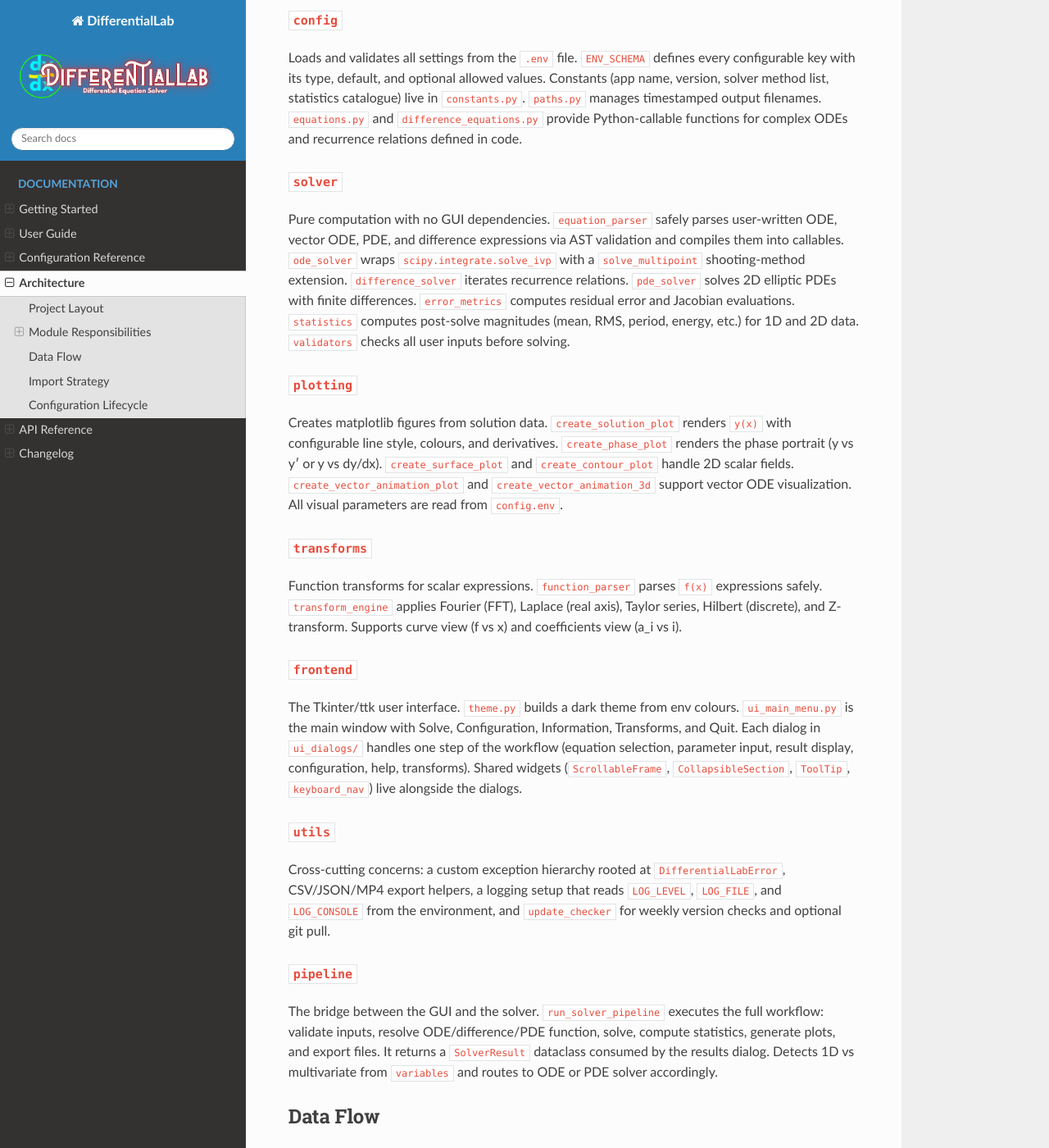
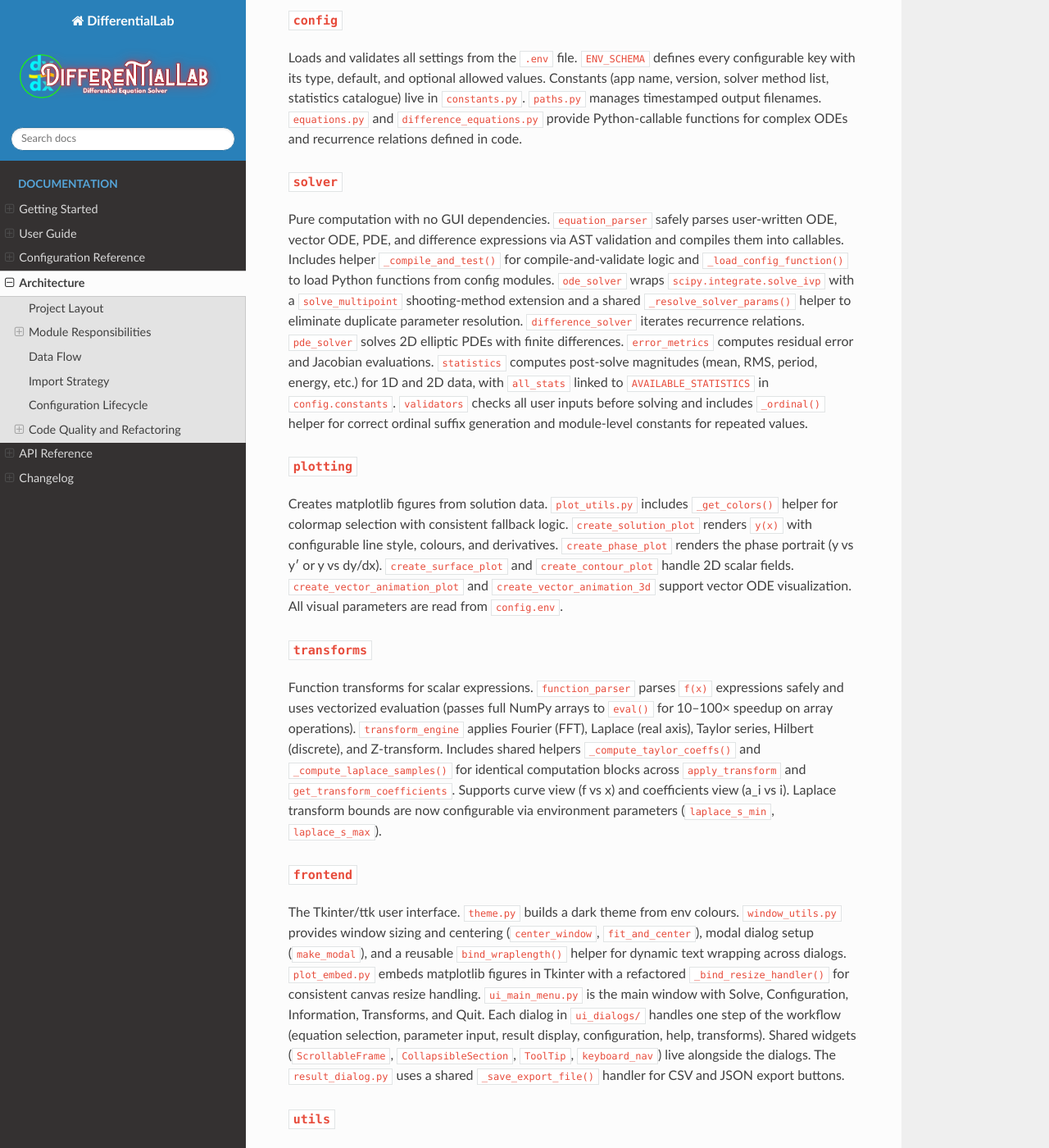
Before and after one commit to DOKOS-TAYOS/DifferentialLab, a Sphinx documentation site: the page built from docs/architecture.md, in a window 1280 px wide and 1400 px high, scrolled down 1141 px. Shown: the whole window at 82% size. Built offline with Sphinx 7.4.7 and the Read the Docs theme 3.1.0, drawn with Linux system fonts in a browser that asks for light colours; some of the changed text lies outside the part shown.

Commit message:
Update documentation with v0.2.3 code quality improvements
Added comprehensive changelog entry documenting:
- 4 bug fixes (ordinal suffixes, stash-pop logic, dead code, dict conversion)
- 11 helper function extractions eliminating ~250 lines of duplication
- Vectorized array operations (10-100x performance improvement)
- Type safety improvements (Literal type definitions)
- UI consistency fixes (Spanish label correction)
- Module organization improvements

Updated architecture.md to document:
- New helper functions across modules (ode_solver, equation_parser, transform_engine, plot_utils, plot_embed, window_utils, result_dialog)
- Vectorized function_parser for array operations
- New code quality section with metrics and design patterns
- Configuration lifecycle and import strategy

Updated README.md with "Code Quality" section highlighting:
- Helper function extraction and deduplication
- Performance improvements
- Type safety improvements
- Zero breaking changes

All changes are internal refactoring with no user-facing impact.

```diff
--- a/docs/architecture.md
+++ b/docs/architecture.md
@@ -69,46 +69,65 @@
 
 Pure computation with no GUI dependencies.  `equation_parser` safely parses
 user-written ODE, vector ODE, PDE, and difference expressions via AST
-validation and compiles them into callables.  `ode_solver` wraps
-`scipy.integrate.solve_ivp` with a `solve_multipoint` shooting-method
-extension.  `difference_solver` iterates recurrence relations.
-`pde_solver` solves 2D elliptic PDEs with finite differences.
-`error_metrics` computes residual error and Jacobian evaluations.
-`statistics` computes post-solve magnitudes (mean, RMS, period, energy, etc.)
-for 1D and 2D data.  `validators` checks all user inputs before solving.
+validation and compiles them into callables. Includes helper `_compile_and_test()`
+for compile-and-validate logic and `_load_config_function()` to load Python
+functions from config modules.  `ode_solver` wraps `scipy.integrate.solve_ivp`
+with a `solve_multipoint` shooting-method extension and a shared
+`_resolve_solver_params()` helper to eliminate duplicate parameter resolution.
+`difference_solver` iterates recurrence relations.  `pde_solver` solves 2D
+elliptic PDEs with finite differences.  `error_metrics` computes residual error
+and Jacobian evaluations.  `statistics` computes post-solve magnitudes (mean,
+RMS, period, energy, etc.) for 1D and 2D data, with `all_stats` linked to
+`AVAILABLE_STATISTICS` in `config.constants`.  `validators` checks all user
+inputs before solving and includes `_ordinal()` helper for correct ordinal
+suffix generation and module-level constants for repeated values.
 
 ### `plotting`
 
-Creates matplotlib figures from solution data.  `create_solution_plot`
-renders `y(x)` with configurable line style, colours, and derivatives.
-`create_phase_plot` renders the phase portrait (y vs y′ or y vs dy/dx).
-`create_surface_plot` and `create_contour_plot` handle 2D scalar fields.
-`create_vector_animation_plot` and `create_vector_animation_3d` support
+Creates matplotlib figures from solution data.  `plot_utils.py` includes
+`_get_colors()` helper for colormap selection with consistent fallback logic.
+`create_solution_plot` renders `y(x)` with configurable line style, colours,
+and derivatives.  `create_phase_plot` renders the phase portrait (y vs y′ or
+y vs dy/dx).  `create_surface_plot` and `create_contour_plot` handle 2D scalar
+fields.  `create_vector_animation_plot` and `create_vector_animation_3d` support
 vector ODE visualization.  All visual parameters are read from `config.env`.
 
 ### `transforms`
 
-Function transforms for scalar expressions.  `function_parser` parses
-`f(x)` expressions safely.  `transform_engine` applies Fourier (FFT),
-Laplace (real axis), Taylor series, Hilbert (discrete), and Z-transform.
-Supports curve view (f vs x) and coefficients view (a_i vs i).
+Function transforms for scalar expressions.  `function_parser` parses `f(x)`
+expressions safely and uses vectorized evaluation (passes full NumPy arrays to
+`eval()` for 10–100× speedup on array operations).  `transform_engine` applies
+Fourier (FFT), Laplace (real axis), Taylor series, Hilbert (discrete), and
+Z-transform. Includes shared helpers `_compute_taylor_coeffs()` and
+`_compute_laplace_samples()` for identical computation blocks across
+`apply_transform` and `get_transform_coefficients`.  Supports curve view (f vs x)
+and coefficients view (a_i vs i). Laplace transform bounds are now configurable
+via environment parameters (`laplace_s_min`, `laplace_s_max`).
 
 ### `frontend`
 
 The Tkinter/ttk user interface.  `theme.py` builds a dark theme from env
-colours.  `ui_main_menu.py` is the main window with Solve, Configuration,
+colours.  `window_utils.py` provides window sizing and centering (`center_window`,
+`fit_and_center`), modal dialog setup (`make_modal`), and a reusable
+`bind_wraplength()` helper for dynamic text wrapping across dialogs.
+`plot_embed.py` embeds matplotlib figures in Tkinter with a refactored
+`_bind_resize_handler()` for consistent canvas resize handling.
+`ui_main_menu.py` is the main window with Solve, Configuration,
 Information, Transforms, and Quit.  Each dialog in `ui_dialogs/` handles
 one step of the workflow (equation selection, parameter input, result
 display, configuration, help, transforms).  Shared widgets
 (`ScrollableFrame`, `CollapsibleSection`, `ToolTip`, `keyboard_nav`) live
-alongside the dialogs.
+alongside the dialogs. The `result_dialog.py` uses a shared `_save_export_file()`
+handler for CSV and JSON export buttons.
 
 ### `utils`
 
 Cross-cutting concerns: a custom exception hierarchy rooted at
-`DifferentialLabError`, CSV/JSON/MP4 export helpers, a logging setup that
-reads `LOG_LEVEL`, `LOG_FILE`, and `LOG_CONSOLE` from the environment,
-and `update_checker` for weekly version checks and optional git pull.
+`DifferentialLabError`, CSV/JSON/MP4 export helpers with consistent public API,
+a logging setup that reads `LOG_LEVEL`, `LOG_FILE`, and `LOG_CONSOLE` from the
+environment (now imports `get_project_root()` from `config.paths` to avoid path
+duplication), and `update_checker` for weekly version checks and optional git
+pull with improved git stash detection logic.
 
 ### `pipeline`
 
@@ -166,3 +185,54 @@
 2. Invalid values are silently corrected to their defaults with a log warning.
 3. Code reads settings on demand via `get_env_from_schema(key)`.
 4. The Configuration dialog writes a new `.env` and restarts the process.
+
+## Code Quality and Refactoring
+
+### Helper Function Extraction
+
+To maintain consistency and reduce duplication, the following helper functions
+were introduced:
+
+| Module | Helper | Purpose |
+|--------|--------|---------|
+| `solver/ode_solver.py` | `_resolve_solver_params()` | Shared solver parameter resolution (method, max_step, rtol, atol, t_eval) |
+| `solver/equation_parser.py` | `_compile_and_test()` | Safe expression compilation with test evaluation |
+| `solver/equation_parser.py` | `_load_config_function()` | Load Python functions from config modules by name |
+| `solver/validators.py` | `_ordinal()` | Generate correct ordinal suffixes ("1st", "2nd", "3rd", etc.) |
+| `transforms/transform_engine.py` | `_compute_taylor_coeffs()` | Taylor series coefficient computation |
+| `transforms/transform_engine.py` | `_compute_laplace_samples()` | Laplace transform sample computation |
+| `plotting/plot_utils.py` | `_get_colors()` | Colormap selection with consistent fallback logic |
+| `frontend/plot_embed.py` | `_bind_resize_handler()` | Canvas resize event handling for matplotlib embedding |
+| `frontend/window_utils.py` | `bind_wraplength()` | Dynamic text wrapping for labels based on frame width |
+| `frontend/ui_dialogs/result_dialog.py` | `_save_export_file()` | Shared CSV/JSON export file dialog handler |
+
+### Performance Improvements
+
+- **Vectorized array evaluation** (10–100× speedup): `transforms/function_parser.py`
+  now passes full NumPy arrays directly to `eval()` instead of iterating
+  element-wise, dramatically improving performance for large arrays.
+
+### Code Metrics
+
+- **~250 lines of duplicated code eliminated** through extraction of 11 helpers
+- **18 files modified** with internal refactoring
+- **11 helper functions introduced** to consolidate repeated patterns
+- **Zero breaking changes** — all refactoring is internal and transparent to users
+- **Improved type safety** — `EquationType` now uses `Literal` for stricter type checking
+
+### Design Patterns
+
+**Module-level constants**: Repeated scalar values (e.g., `_MAX_FPS`, `subscripts`,
+`_MAX_GRID_POINTS`) are defined at module level rather than inline or inside
+functions.
+
+**Lazy imports**: Heavy dependencies (SciPy, Matplotlib) are imported inside
+functions to minimize startup time. Configuration-heavy modules use lazy imports
+to avoid circular dependencies.
+
+**Public vs private API**: Helper functions prefixed with `_` are module-private;
+public functions have no underscore prefix. Export public APIs via `__init__.py`.
+
+**Error handling**: Expression parsing uses AST validation before compilation to
+provide clear error messages early. Solver exceptions are caught and displayed
+to the user via messageboxes rather than crashing.
```
Also changed, not shown: CHANGELOG.md (+37 -0 lines), README.md (+12 -0 lines).
